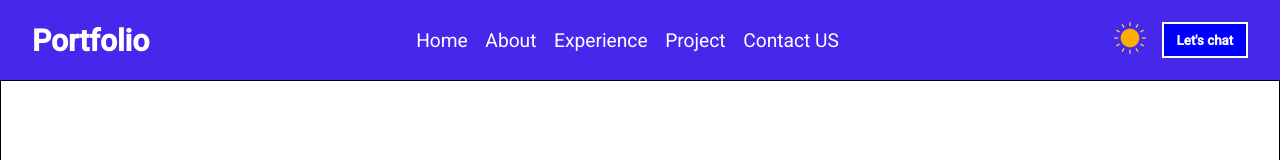
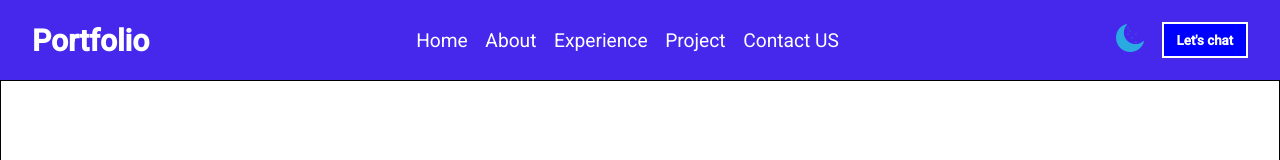
Before and after one commit to prashu-014/asterisc.github.io, a plain HTML site: page Task-1/index.html in a window 1280 px wide. Shown: the top 160 px of the page. Drawn offline with nearby package versions, Linux system fonts and the light colour scheme.

Commit message:
Update index.html

```diff
--- a/Task-1/index.html
+++ b/Task-1/index.html
@@ -30,7 +30,7 @@
             </ul>
         </nav>
         <div class="button">
-            <div><img src="image/sunny.png" alt="" class="sun"></div>
+            <div><img src="image/half-moon.png" alt="" class="sun"></div>
             <button href="#contact" class="btn-chat">Let's chat</button>
 
         </div>
```
